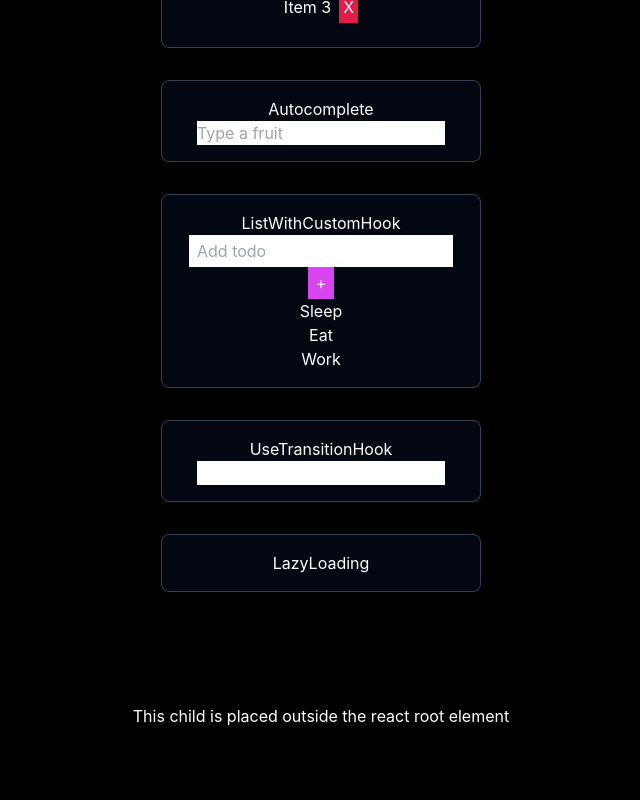
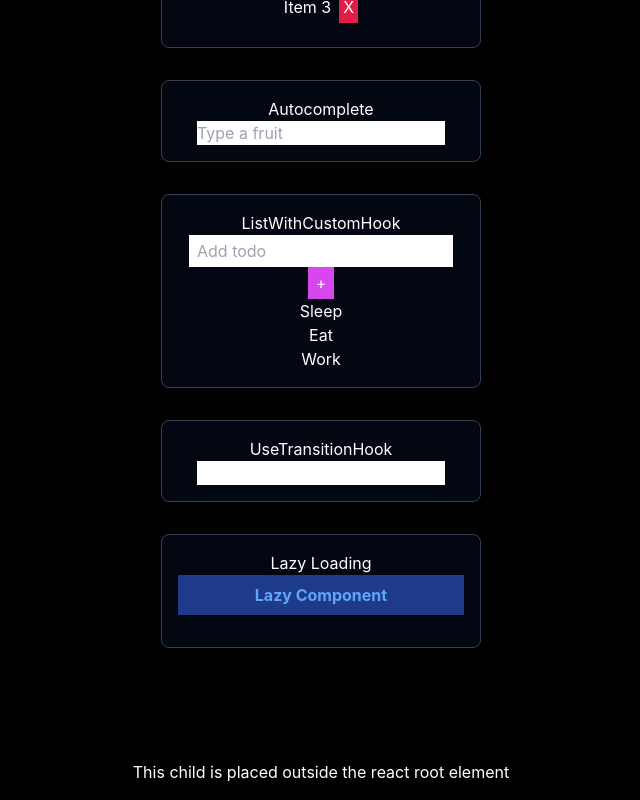
Before and after one commit to emanuelefavero/react-essentials, a React (Vite) app: page / in a window 1280 px wide. Shown: the part 2724-3524 px from the top of the page, without its empty margins (319-959 px from the left). Before the commit the page ends 3468 px from the top, so only its background shows below. Built offline with nearby package versions, Linux system fonts and the light colour scheme.

Commit message:
add components/LazyLoading lazy component

```diff
--- /dev/null
+++ b/src/components/LazyComponent.css
@@ -0,0 +1,14 @@
+@keyframes slideUp {
+  from {
+    transform: translateY(20px);
+    opacity: 0;
+  }
+  to {
+    transform: translateY(0);
+    opacity: 1;
+  }
+}
+
+.LazyComponent-animation {
+  animation: slideUp 1s ease-out forwards;
+}
--- /dev/null
+++ b/src/components/LazyComponent.tsx
@@ -0,0 +1,11 @@
+import './LazyComponent.css'
+
+export default function LazyComponent() {
+  return (
+    <>
+      <h2 className='LazyComponent-animation font-bold font-2xl text-blue-400 bg-blue-900 py-2 px-2'>
+        Lazy Component
+      </h2>
+    </>
+  )
+}
--- a/src/components/LazyLoading.tsx
+++ b/src/components/LazyLoading.tsx
@@ -1,7 +1,46 @@
+import React, { useState, useEffect, useRef } from 'react'
+
+const LazyComponent = React.lazy(() => import('./LazyComponent'))
+
 export default function LazyLoading() {
+  const [isVisible, setIsVisible] = useState(false)
+  const ref = useRef(null)
+
+  useEffect(() => {
+    const observer = new IntersectionObserver(
+      ([entry]) => {
+        if (entry.isIntersecting) {
+          setIsVisible(true)
+          observer.disconnect()
+        }
+      },
+      {
+        rootMargin: '-100px', // Loads the component when the user is within *px of the element. Adjust this value based on your needs.
+        // TIP: By giving negative values, the component will load only before the user goes beyond the element (which is useful for animations)
+      }
+    )
+
+    if (ref.current) {
+      observer.observe(ref.current)
+    }
+
+    return () => {
+      if (observer) {
+        observer.disconnect()
+      }
+    }
+  }, [])
+
   return (
     <>
-      <h2>LazyLoading</h2>
+      <h2>Lazy Loading</h2>
+      <div ref={ref}>
+        {isVisible && (
+          <React.Suspense fallback={<div>Loading...</div>}>
+            <LazyComponent />
+          </React.Suspense>
+        )}
+      </div>
     </>
   )
 }
```
